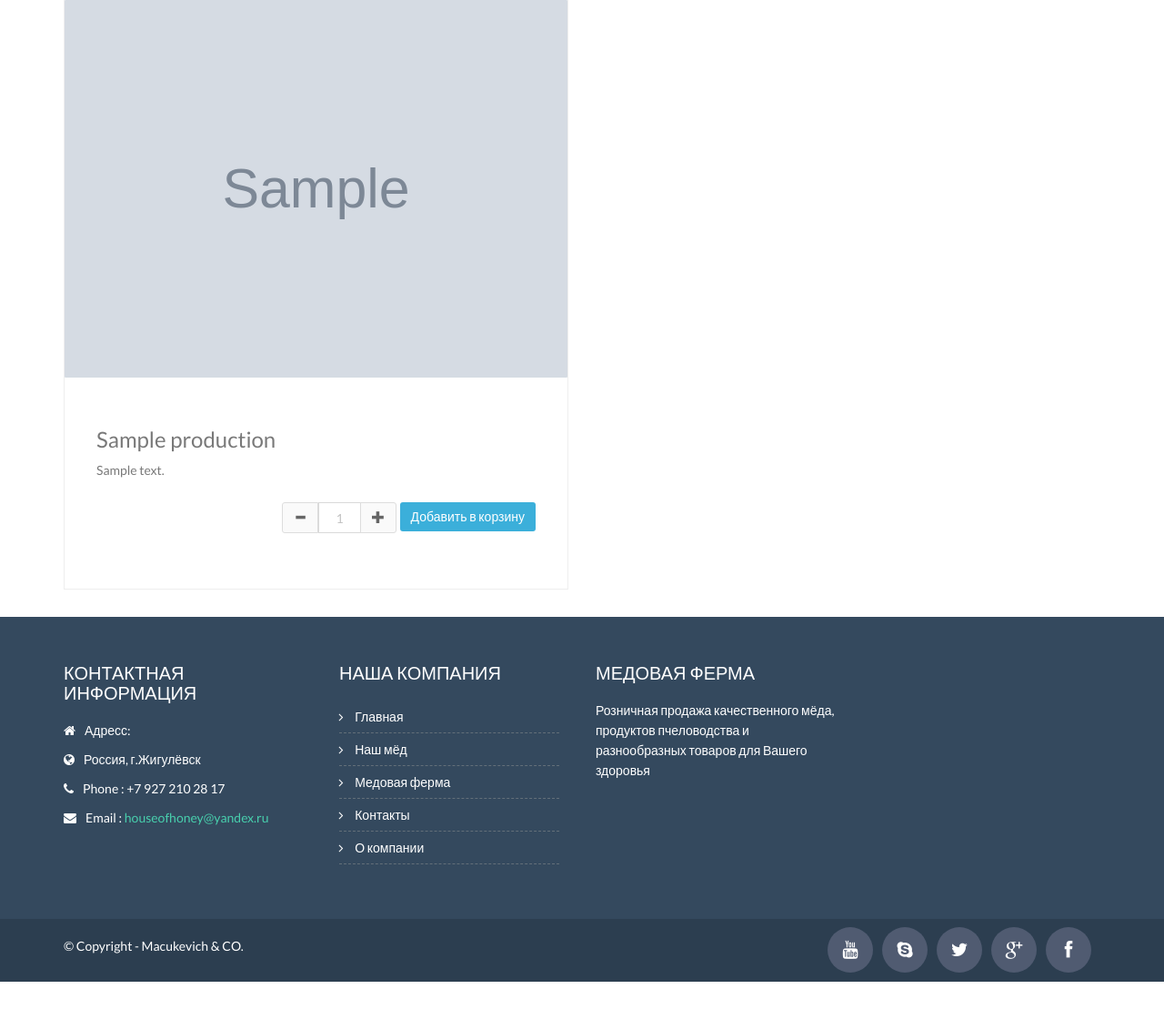
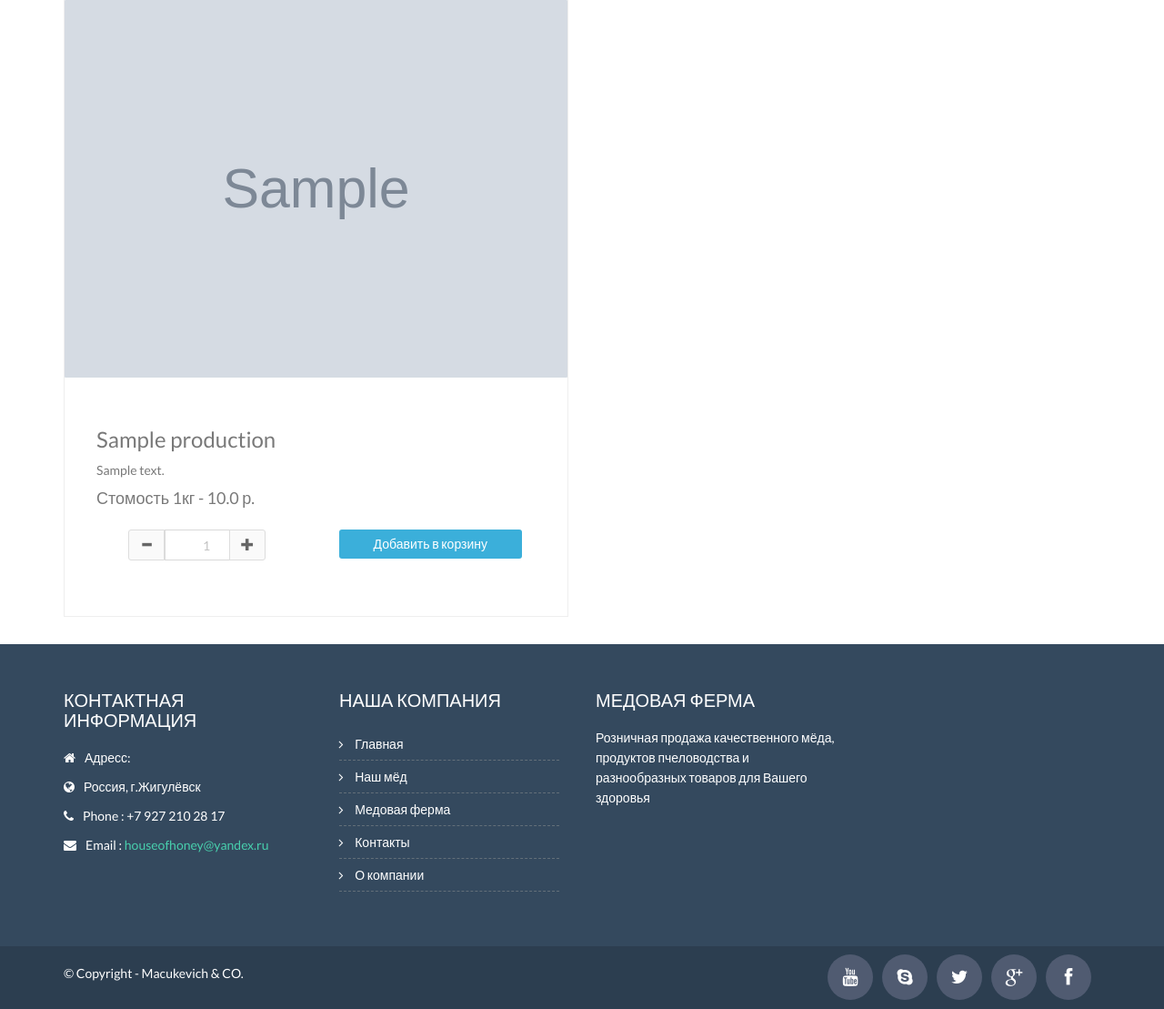
Before and after one commit to doncu/shop, a Flask app: page /production/ in a window 1280 px wide. Shown: the part 172-1281 px from the top of the page at 91% size. Before the commit the page ends 1251 px from the top, so only its background shows below. Run offline with Flask 2, Linux system fonts and the light colour scheme; tables that the repository leaves empty hold one stand-in row (values such as "Sample post"); grey boxes marked "Sample" are stand-in pictures; parts of the project's set-up code (start-up, migrations or seed data) failed here and were passed over; some libraries are stand-ins or nearby versions.

Commit message:
add price for page production and add info about price item

```diff
--- a/templates/index.html
+++ b/templates/index.html
@@ -547,5 +547,10 @@
 
 
     </script>
+  <!-- BEGIN JIVOSITE CODE {literal} -->
+<script type='text/javascript'>
+(function(){ var widget_id = '3FSOtuqrQT';var d=document;var w=window;function l(){
+var s = document.createElement('script'); s.type = 'text/javascript'; s.async = true; s.src = '//code.jivosite.com/script/widget/'+widget_id; var ss = document.getElementsByTagName('script')[0]; ss.parentNode.insertBefore(s, ss);}if(d.readyState=='complete'){l();}else{if(w.attachEvent){w.attachEvent('onload',l);}else{w.addEventListener('load',l,false);}}})();</script>
+<!-- {/literal} END JIVOSITE CODE -->
   </body>
 </html>
--- a/templates/production.html
+++ b/templates/production.html
@@ -66,8 +66,8 @@
               <div class="blog-content">
                 <h3>{{ item.title }}</h3>
                 <p>{{ item.description }}</p>
-                  <div class="Purchase" style="margin-top: 5%; margin-bottom: 5%">
-                      <div class="col-xs-5 col-xs-offset-5" style="margin-left: 35%; padding-right: 0; width: 30%">
+                  <h4 style="margin-bottom: 5%">Стомость 1кг - {{ item.price }} р.</h4>
+                      <div class="col-sm-5">
                           <div class="input-group number-spinner">
                               <span class="input-group-btn">
                                   <button class="btn btn-default" data-dir="dwn"><span class="glyphicon glyphicon-minus"></span></button>
@@ -78,8 +78,9 @@
                               </span>
                           </div>
                       </div>
-                      <button type="submit" class="btn btn-primary pull-right basket-add" style="margin-left: 0;" data-id="{{ item.id }}">Добавить в корзину</button>
-                  </div>
+                      <div class="col-sm-7">
+                        <button type="submit" class="btn btn-primary pull-right basket-add" style="margin-left: 10%; width: 80%;" data-id="{{ item.id }}">Добавить в корзину</button>
+                      </div>
                 <br>
                 <br>
                 <br>
```
Also changed, not shown: 1 other file.
